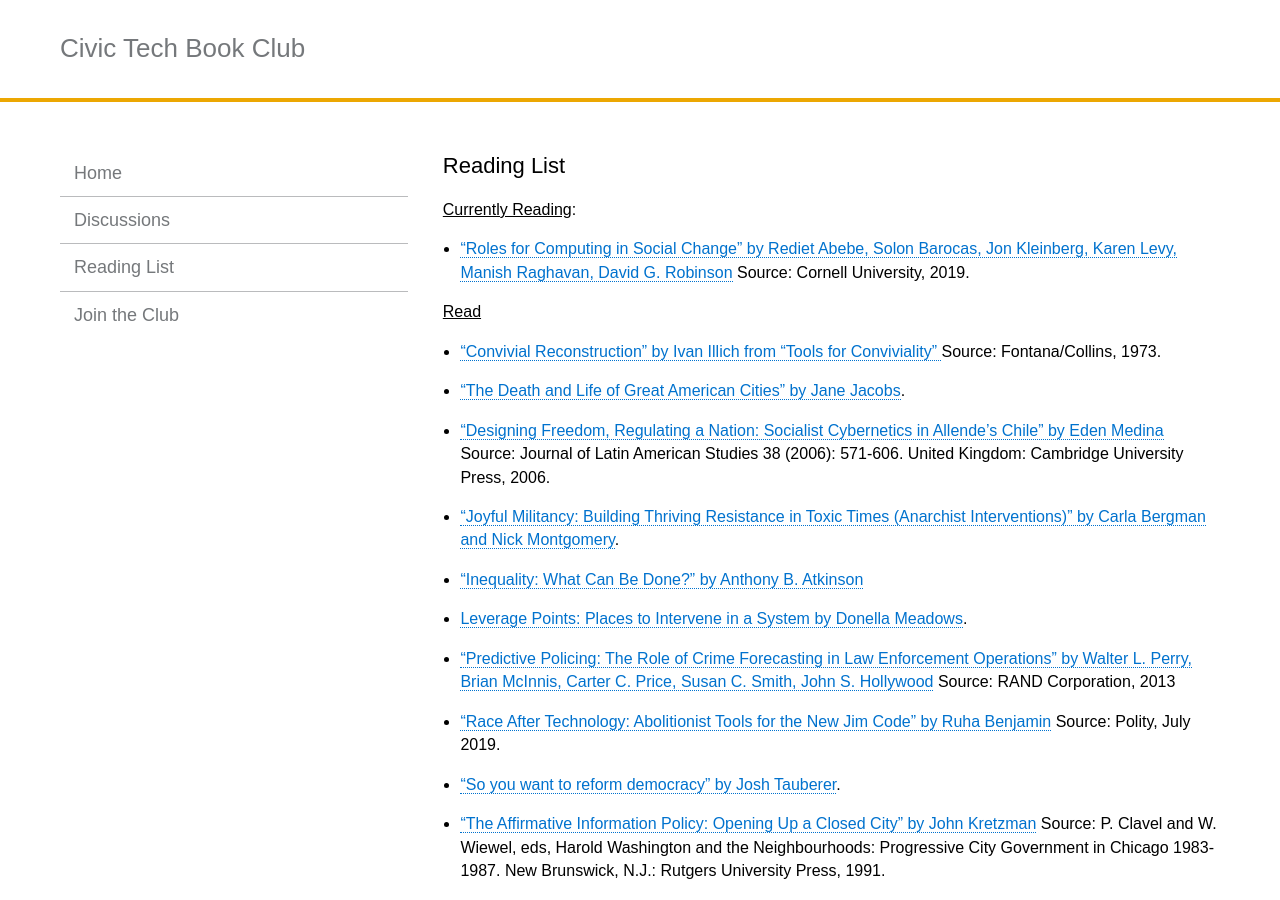
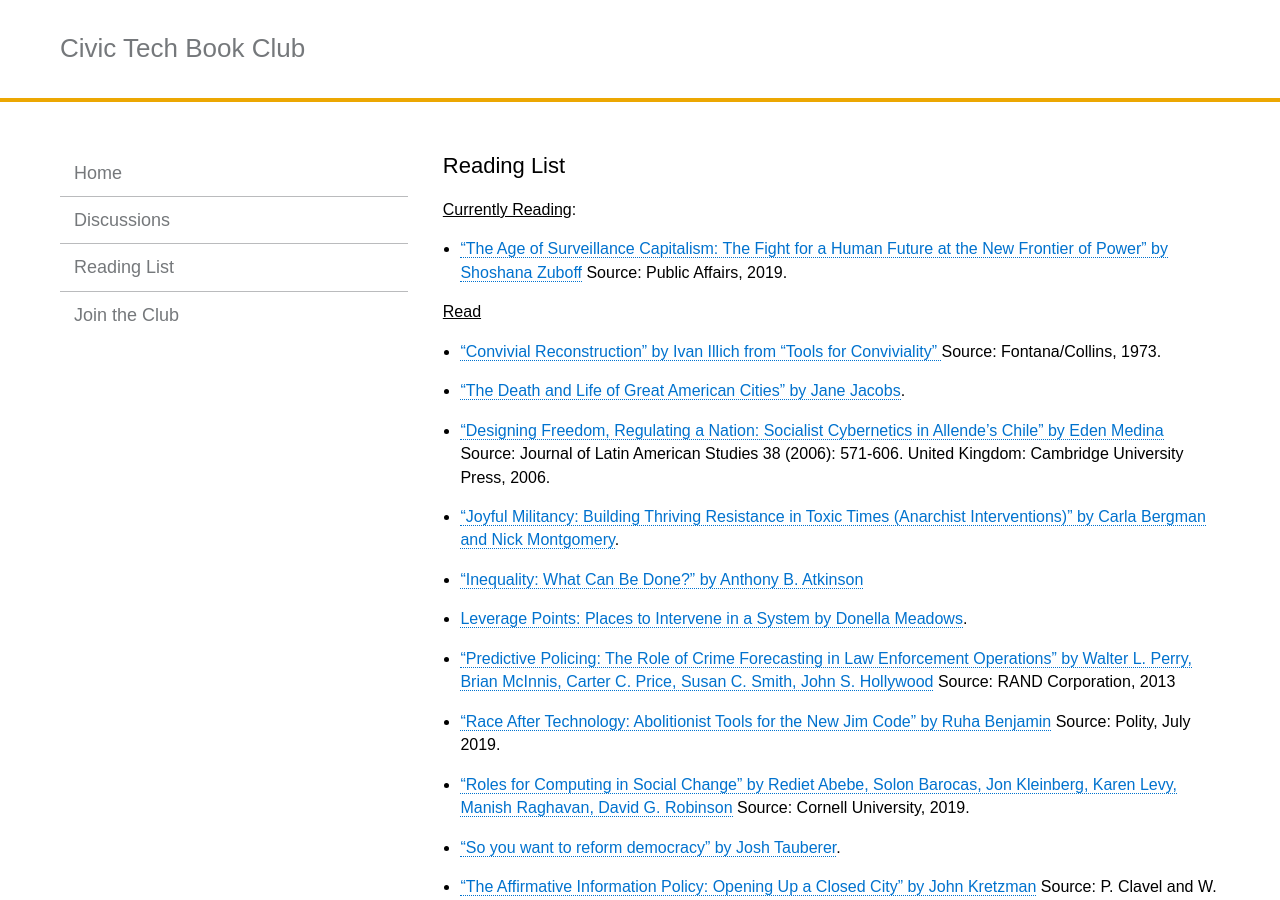
Before and after one commit to rebeccawilliams/bookclub, a Jekyll site: the page built from readinglist.md, in a window 1280 px wide and 900 px high. Built offline with Jekyll 4.4.1, drawn with Linux system fonts in a browser that asks for light colours; some of the changed text lies outside the part shown.

Commit message:
Update readinglist.md

```diff
--- a/readinglist.md
+++ b/readinglist.md
@@ -4,7 +4,7 @@ title:  "Reading List"
 ---
 
 <u>Currently Reading</u>:
-* ["Roles for Computing in Social Change" by Rediet Abebe, Solon Barocas, Jon Kleinberg, Karen Levy, Manish Raghavan, David G. Robinson](https://arxiv.org/abs/1912.04883) Source: Cornell University, 2019.
+* ["The Age of Surveillance Capitalism: The Fight for a Human Future at the New Frontier of Power" by Shoshana Zuboff](https://www.publicaffairsbooks.com/titles/shoshana-zuboff/the-age-of-surveillance-capitalism/9781610395694/) Source: Public Affairs, 2019.
 
 <u>Read</u>
 * ["Convivial Reconstruction" by Ivan Illich from "Tools for Conviviality” ](http://civictechbook.club/convivial-reconstruction) Source: Fontana/Collins, 1973.
@@ -15,6 +15,7 @@ title:  "Reading List"
 * [Leverage Points: Places to Intervene in a System by Donella Meadows](http://donellameadows.org/archives/leverage-points-places-to-intervene-in-a-system/).
 * ["Predictive Policing: The Role of Crime Forecasting in Law Enforcement Operations" by Walter L. Perry, Brian McInnis, Carter C. Price, Susan C. Smith, John S. Hollywood](https://www.rand.org/content/dam/rand/pubs/research_reports/RR200/RR233/RAND_RR233.pdf) Source: RAND Corporation, 2013
 * ["Race After Technology: Abolitionist Tools for the New Jim Code" by Ruha Benjamin](https://www.wiley.com/en-us/Race+After+Technology:+Abolitionist+Tools+for+the+New+Jim+Code-p-9781509526437) Source: Polity, July 2019.
+* ["Roles for Computing in Social Change" by Rediet Abebe, Solon Barocas, Jon Kleinberg, Karen Levy, Manish Raghavan, David G. Robinson](https://arxiv.org/abs/1912.04883) Source: Cornell University, 2019.
 * ["So you want to reform democracy" by Josh Tauberer](https://medium.com/@joshuatauberer/so-you-want-to-reform-democracy-7f3b1ef10597#.qh36p8m0c).
 * ["The Affirmative Information Policy: Opening Up a Closed City" by John Kretzman](http://civictechbook.club/affirmativeinformationpolicy) Source: P. Clavel and W. Wiewel, eds, Harold Washington and the Neighbourhoods: Progressive City Government in Chicago 1983-1987. New Brunswick, N.J.: Rutgers University Press, 1991.
 * [“The Drama! Teen Conflict, Gossip, and Bullying in Networked Publics” by Alice E. Marwick and danah boyd](http://papers.ssrn.com/sol3/papers.cfm?abstract_id=1926349).
```
Also changed, not shown: other parts of readinglist.md (+0 -1 lines).
